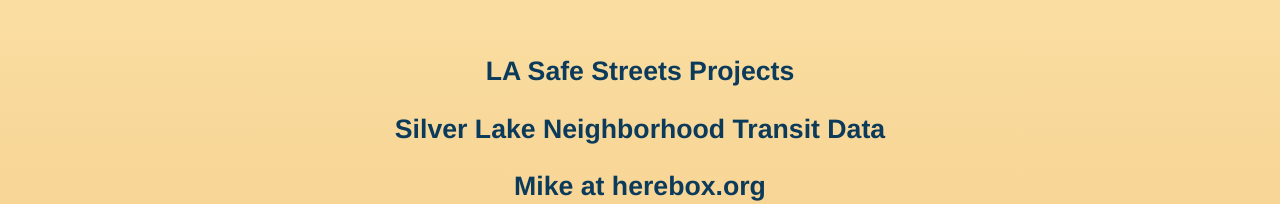
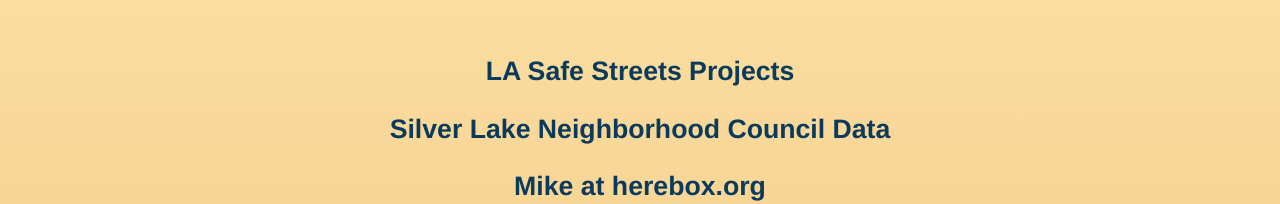
Before and after one commit to here/also.here, a plain HTML site: page docs/index.html in a window 1280 px wide. Shown: the part 104-308 px from the top of the page. Drawn offline with Linux system fonts and the light colour scheme.

Commit message:
Root page: Silver Lake Neighborhood Council Data label
Co-Authored-By: Claude Opus 5.5 <noreply@anthropic.com>

```diff
--- a/docs/index.html
+++ b/docs/index.html
@@ -1,6 +1,6 @@
 <style>html{min-height:100%;background:linear-gradient(#fbe2a8,#f2c178)}ul{list-style:none;padding:0;margin:20vh 0 0;text-align:center;font:bold 20pt Helvetica,Arial,sans-serif;color:#0b3a5b}li{margin:0 0 1em}a{color:inherit;text-decoration:none}a:hover{font-style:italic;text-decoration:underline dotted}</style>
 <ul>
 <li><a href="https://also.here/lax">LA Safe Streets Projects</a></li>
-<li><a href="https://also.here/slnc">Silver Lake Neighborhood Transit Data</a></li>
+<li><a href="https://also.here/slnc">Silver Lake Neighborhood Council Data</a></li>
 <li><a href="https://herebox.org">Mike at herebox.org</a></li>
 </ul>
```
